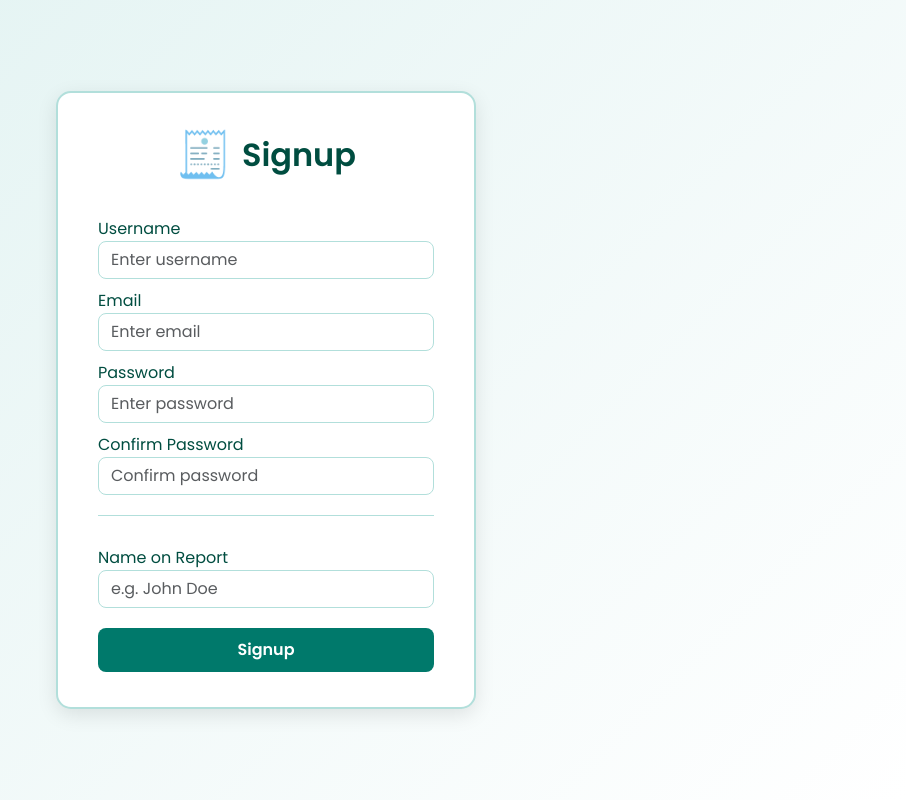
After one commit to real-sarah/diabetis, a Flask app: template templates/signup.html in a window 1280 px wide. The commit adds this page. Shown: the whole page, without its empty margins (374-1280 px from the left). Run offline with Flask 3, Linux system fonts and the light colour scheme; the template is opened without the code that fills it, so the values that code supplies are empty; parts of the project's set-up code (start-up, migrations or seed data) failed here and were passed over.

Commit message:
Final for now

```diff
--- /dev/null
+++ b/templates/signup.html
@@ -0,0 +1,147 @@
+<!DOCTYPE html>
+<html lang="en">
+<head>
+  <meta charset="UTF-8">
+  <meta name="viewport" content="width=device-width, initial-scale=1.0">
+  <title>Signup | Diabetes Prediction System</title>
+  <link href="https://cdn.jsdelivr.net/npm/bootstrap@5.3.0/dist/css/bootstrap.min.css" rel="stylesheet">
+  <link href="https://fonts.googleapis.com/css2?family=Poppins:wght@400;600&display=swap" rel="stylesheet">
+  <style>
+    body {
+      background: linear-gradient(135deg, #e0f2f1, #ffffff);
+      font-family: 'Poppins', sans-serif;
+      display: flex;
+      justify-content: center;
+      align-items: center;
+      height: 100vh;
+      margin: 0;
+    }
+    .signup-card {
+      background: #ffffff;
+      border: 2px solid #b2dfdb;
+      border-radius: 15px;
+      box-shadow: 0 6px 20px rgba(0, 0, 0, 0.1);
+      padding: 35px 40px;
+      width: 100%;
+      max-width: 420px;
+      transition: all 0.3s ease;
+    }
+    .signup-card:hover,
+    .signup-card:focus-within {
+      border-color: #00796b;
+      box-shadow: 0 6px 25px rgba(0, 121, 107, 0.25);
+    }
+    h2 {
+      font-weight: 600;
+      color: #004d40;
+      text-align: center;
+      margin-bottom: 25px;
+      display: flex;
+      align-items: center;
+      justify-content: center;
+      gap: 10px;
+    }
+    .medical-icon {
+      color: #00796b;
+      font-size: 1.4em;
+    }
+    label {
+      font-weight: 500;
+      color: #004d40;
+      margin-top: 10px;
+    }
+    .form-control {
+      border: 1.5px solid #b2dfdb;
+      border-radius: 8px;
+      transition: border-color 0.3s;
+    }
+    .form-control:focus {
+      border-color: #00796b;
+      box-shadow: none;
+    }
+    .btn-submit {
+      background-color: #00796b;
+      border: none;
+      color: white;
+      font-weight: 600;
+      border-radius: 8px;
+      transition: background-color 0.3s ease;
+      width: 100%;
+      padding: 10px;
+      margin-top: 20px;
+    }
+    .btn-submit:hover {
+      background-color: #00695c;
+    }
+    .btn-login-redirect {
+      background-color: #004d40;
+      border: none;
+      color: white;
+      font-weight: 600;
+      border-radius: 8px;
+      width: 100%;
+      padding: 10px;
+      margin-top: 10px;
+      text-decoration: none;
+      display: inline-block;
+      text-align: center;
+    }
+    .btn-login-redirect:hover {
+      background-color: #00332e;
+    }
+    .divider {
+      border-bottom: 1px solid #b2dfdb;
+      margin: 20px 0;
+    }
+    .alert {
+      text-align: center;
+    }
+  </style>
+</head>
+<body>
+
+  <div class="signup-card">
+    <h2>
+      <span class="medical-icon">🧾</span> Signup
+    </h2>
+
+    {% with messages = get_flashed_messages(with_categories=true) %}
+      {% if messages %}
+        {% for category, message in messages %}
+          <div class="alert alert-{{ category }}" role="alert">
+            {{ message }}
+          </div>
+        {% endfor %}
+      {% endif %}
+    {% endwith %}
+
+    <form method="POST" action="/signup">
+      <label for="username">Username</label>
+      <input type="text" id="username" name="username" class="form-control" placeholder="Enter username" required>
+
+      <label for="email">Email</label>
+      <input type="email" id="email" name="email" class="form-control" placeholder="Enter email" required>
+
+      <label for="password">Password</label>
+      <input type="password" id="password" name="password" class="form-control" placeholder="Enter password" required>
+
+      <label for="confirm_password">Confirm Password</label>
+      <input type="password" id="confirm_password" name="confirm_password" class="form-control" placeholder="Confirm password" required>
+
+      <div class="divider"></div>
+
+      <label for="name_on_report">Name on Report</label>
+      <input type="text" id="name_on_report" name="name_on_report" class="form-control" placeholder="e.g. John Doe" required>
+
+      <button type="submit" class="btn btn-submit">Signup</button>
+    </form>
+
+    {% if user_exists %}
+      <p class="mt-3 text-center text-muted">User already exists. Please login instead.</p>
+      <a href="/login" class="btn-login-redirect">Go to Login</a>
+    {% endif %}
+
+  </div>
+
+</body>
+</html>
--- /dev/null
+++ b/users.json
@@ -0,0 +1,6 @@
+{
+    "carlitos": {
+        "password": "scrypt:32768:8:1$9MKoCl36APQ151jY$77a8a00a7fc3242267eb0eb24a2907b57769d167a40f666de56ee8187db0a5ed13cc3b27c79fd49e547b92a57654c47fff24544c7b57faac9e93d384d91b91f6",
+        "name_on_report": "Carlos Sainz"
+    }
+}
```
Also changed, not shown: templates/index.html (+6 -4 lines), templates/login.html (added, +134 -0 lines), main.py (line endings or trailing spaces).
